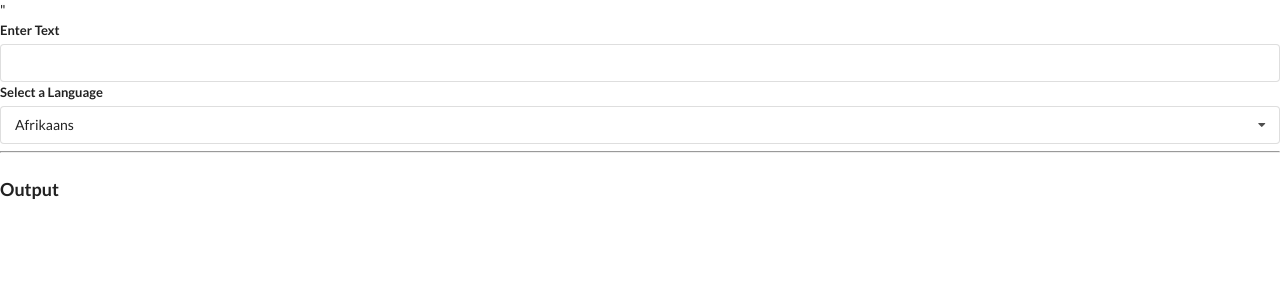
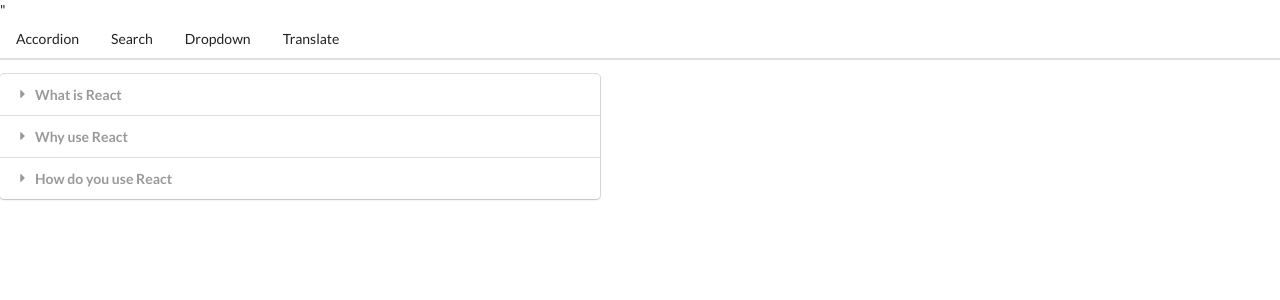
Before and after one commit to JohnALong/udemy-widgets-hooks, a React (Create React App) app: page / in a window 1280 px wide. Shown: the top 300 px of the page. Built offline with nearby package versions, Linux system fonts and the light colour scheme; no server answers.

Commit message:
completed nav bar manually

```diff
--- a/src/App.js
+++ b/src/App.js
@@ -3,6 +3,8 @@
 import Search from "./components/Search";
 import Dropdown from "./components/Dropdown";
 import Translate from "./components/Translate";
+import Route from "./components/Route";
+import Header from "./components/Header";
 
 const items = [
   {
@@ -35,15 +37,28 @@
 ];
 
 export default () => {
-  // const [selected, setSelected] = useState(options[0]);
+  const [selected, setSelected] = useState(options[0]);
   // const [showDropdown, setShowDropdown] = useState(true);
   return (
     <div>
-      {/* <Accordion items={items} /> */}
-      {/* <Search /> */}
-      <div>
+      <Header />
+      <Route path="/">
+        <Accordion items={items} />
+      </Route>
+      <Route path="/list">
+        <Search />
+      </Route>
+      <Route path="/dropdown">
+        <Dropdown
+          label="Select a color"
+          options={options}
+          selected={selected}
+          onSelectedChange={setSelected}
+        />
+      </Route>
+      <Route path="/translate">
         <Translate />
-      </div>
+      </Route>
     </div>
   );
 };
--- /dev/null
+++ b/src/components/Header.js
@@ -0,0 +1,23 @@
+import React from "react";
+import Link from "./Link";
+
+const Header = () => {
+  return (
+    <div className="ui secondary pointing menu">
+      <Link href="/" className="item">
+        Accordion
+      </Link>
+      <Link href="/list" className="item">
+        Search
+      </Link>
+      <Link href="/dropdown" className="item">
+        Dropdown
+      </Link>
+      <Link href="/translate" className="item">
+        Translate
+      </Link>
+    </div>
+  );
+};
+
+export default Header;
--- /dev/null
+++ b/src/components/Link.js
@@ -0,0 +1,21 @@
+import React from "react";
+
+const Link = ({ className, href, children }) => {
+  const onClick = (event) => {
+    if (event.metaKey || event.ctrlKey) {
+      return;
+    }
+    event.preventDefault();
+    window.history.pushState({}, "", href);
+
+    const navEvent = new PopStateEvent("popstate");
+    window.dispatchEvent(navEvent);
+  };
+  return (
+    <a onClick={onClick} className={className} href={href}>
+      {children}
+    </a>
+  );
+};
+
+export default Link;
--- /dev/null
+++ b/src/components/Route.js
@@ -0,0 +1,20 @@
+import { useState, useEffect } from "react";
+
+const Route = ({ path, children }) => {
+  const [currentPath, setCurrentPath] = useState(window.location.pathname);
+  useEffect(() => {
+    const onLocationChange = () => {
+      //   console.log("location change");
+      setCurrentPath(window.location.pathname);
+    };
+    window.addEventListener("popstate", onLocationChange);
+
+    return () => {
+      window.removeEventListener("popstate", onLocationChange);
+    };
+  }, []);
+
+  return currentPath === path ? children : null;
+};
+
+export default Route;
```
